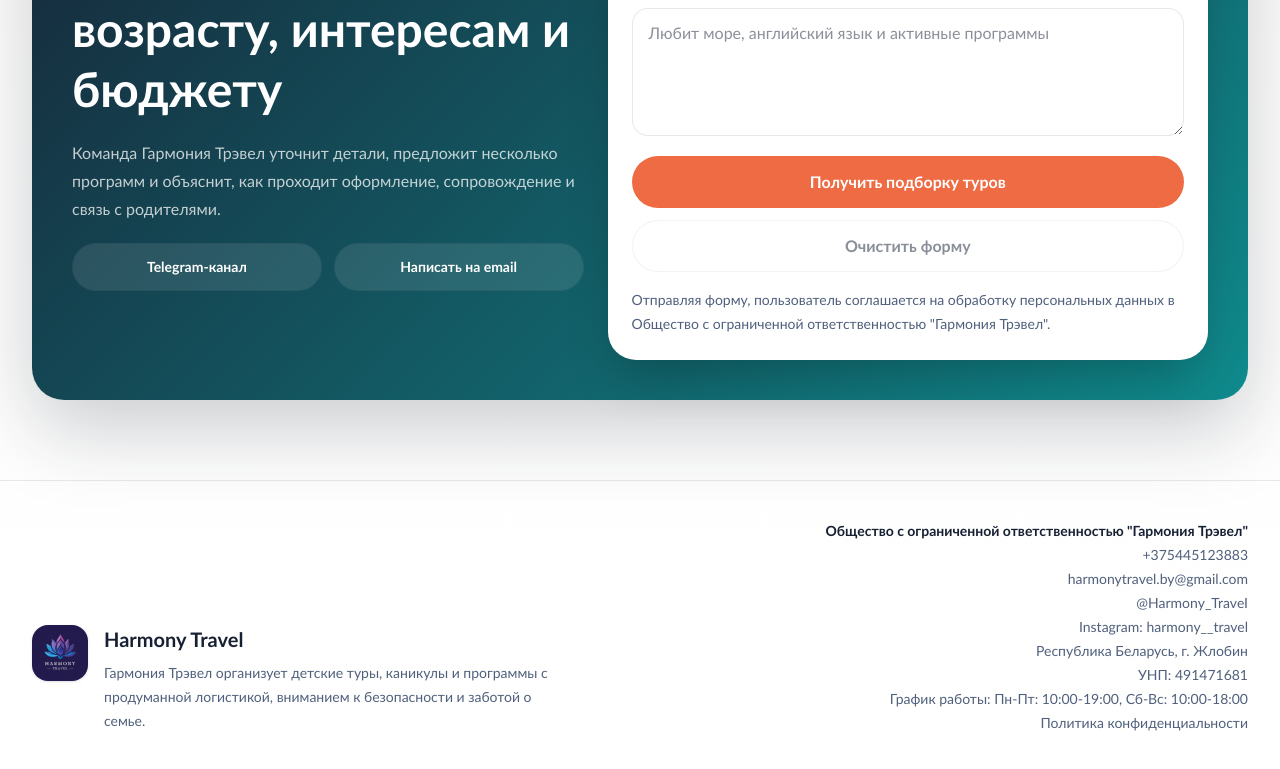
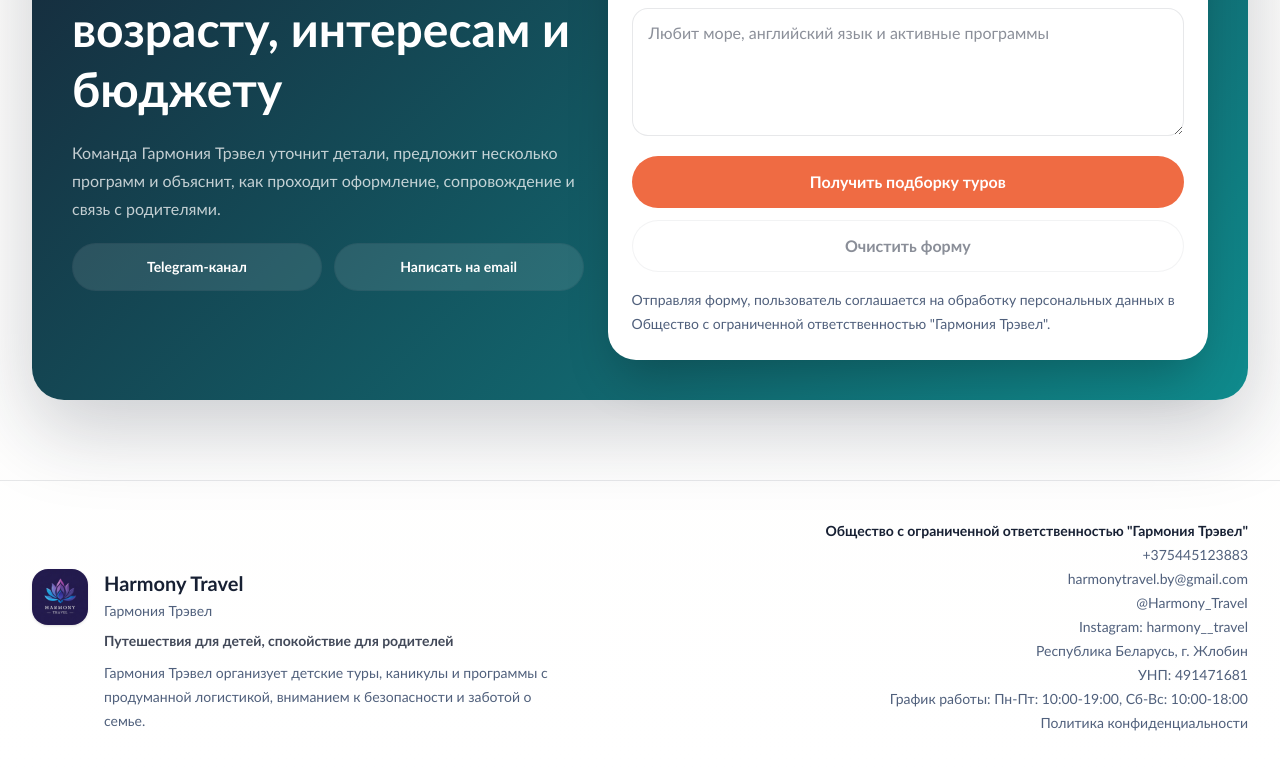
Before and after one commit to bonadysev/HarmonyTravel, a Next.js app: page / in a window 1280 px wide. Shown: the part 10522-11291 px from the top of the page. Built offline with nearby package versions, Linux system fonts and the light colour scheme.

Commit message:
add brand-signature

```diff
--- /dev/null
+++ b/components/brand-signature.tsx
@@ -0,0 +1,29 @@
+import Image from "next/image";
+import { brand } from "@/data";
+
+export function BrandSignature() {
+  return (
+    <div className="flex items-start gap-4">
+      <div className="relative h-14 w-14 overflow-hidden rounded-2xl border border-white/60 bg-[#261a53] shadow-sm">
+        <Image
+          src={brand.logoPath}
+          alt={`Логотип ${brand.displayName}`}
+          fill
+          className="object-cover"
+          sizes="56px"
+        />
+      </div>
+      <div className="min-w-0">
+        <p className="text-xl font-black">{brand.shortName}</p>
+        <p className="mt-1 text-sm font-medium text-[color:var(--ink-soft)]">{brand.displayName}</p>
+        <p className="mt-2 max-w-md text-sm font-semibold leading-6 text-[color:var(--foreground)]/82">
+          Путешествия для детей, спокойствие для родителей
+        </p>
+        <p className="mt-2 max-w-md text-sm leading-6 text-[color:var(--ink-soft)]">
+          {brand.displayName} организует детские туры, каникулы и программы с продуманной логистикой,
+          вниманием к безопасности и заботой о семье.
+        </p>
+      </div>
+    </div>
+  );
+}
--- a/components/site-footer.tsx
+++ b/components/site-footer.tsx
@@ -1,28 +1,11 @@
-import Image from "next/image";
 import { brand } from "@/data";
+import { BrandSignature } from "@/components/brand-signature";
 
 export function SiteFooter() {
   return (
     <footer className="border-t border-black/5 py-10">
       <div className="section-shell flex flex-col gap-6 lg:flex-row lg:items-end lg:justify-between">
-        <div className="flex items-start gap-4">
-          <div className="relative h-14 w-14 overflow-hidden rounded-2xl border border-white/60 bg-[#261a53] shadow-sm">
-            <Image
-              src={brand.logoPath}
-              alt={`Логотип ${brand.displayName}`}
-              fill
-              className="object-cover"
-              sizes="56px"
-            />
-          </div>
-          <div>
-          <p className="text-xl font-black">{brand.shortName}</p>
-          <p className="mt-2 max-w-md text-sm leading-6 text-[color:var(--ink-soft)]">
-            {brand.displayName} организует детские туры, каникулы и программы с продуманной логистикой,
-            вниманием к безопасности и заботой о семье.
-          </p>
-          </div>
-        </div>
+        <BrandSignature />
 
         <div className="grid gap-1 text-sm text-[color:var(--ink-soft)] sm:text-right">
           <p className="font-bold text-[color:var(--foreground)]">{brand.legalName}</p>
```
